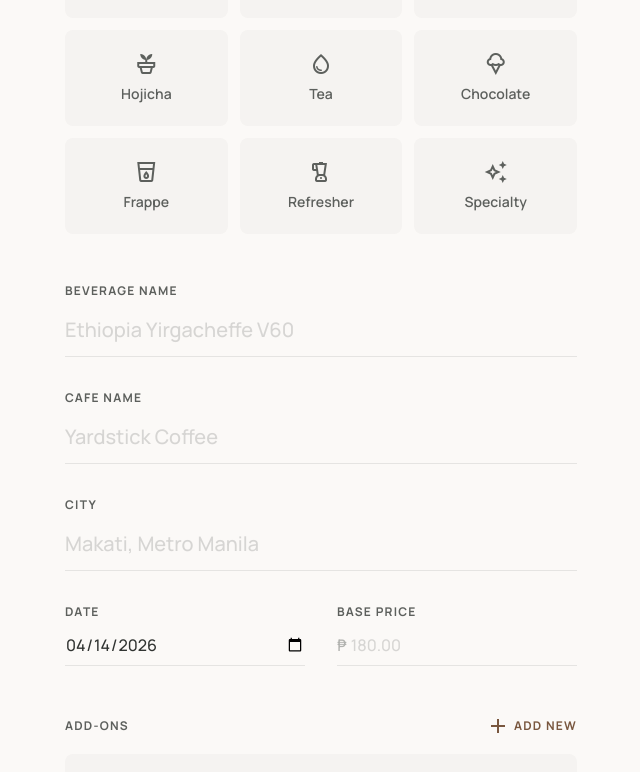
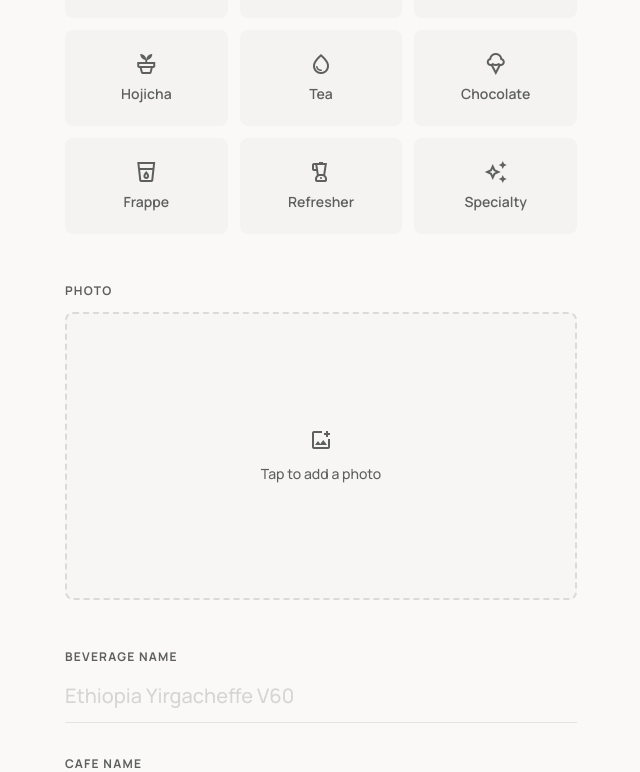
Before and after one commit to airemcs/brew-memoir, a Next.js app: page /entry/new in a window 1280 px wide. Shown: the part 414-1186 px from the top of the page, without its empty margins (319-959 px from the left). Built offline with nearby package versions, Linux system fonts and the light colour scheme.

Commit message:
Add Photo for Records

```diff
--- a/src/app/entry/new/page.tsx
+++ b/src/app/entry/new/page.tsx
@@ -208,7 +208,16 @@ export default function NewEntryPage() {
   const [cafeCity, setCafeCity] = useState("");
   const [basePrice, setBasePrice] = useState("");
   const [personalNotes, setPersonalNotes] = useState("");
+  const [photoPreview, setPhotoPreview] = useState<string | null>(null);
   const [submitted, setSubmitted] = useState(false);
+  const photoInputRef = useRef<HTMLInputElement>(null);
+
+  function handlePhotoChange(e: React.ChangeEvent<HTMLInputElement>) {
+    const file = e.target.files?.[0];
+    if (!file) return;
+    const url = URL.createObjectURL(file);
+    setPhotoPreview(url);
+  }
 
   useEffect(() => {
     document.body.style.overflow = showSheet ? "hidden" : "";
@@ -261,8 +270,8 @@ export default function NewEntryPage() {
         </div>
 
         {/* Summary card */}
-        <section className="w-full bg-surface-container-low p-8 rounded-xl mb-12 text-left">
-          <div className="flex flex-col gap-6">
+        <section className="w-full bg-surface-container-low rounded-xl mb-12 text-left overflow-hidden">
+          <div className="flex flex-col gap-6 p-8">
             <div className="flex justify-between items-start">
               <div className="space-y-1">
                 <span className="text-[10px] uppercase tracking-[0.2em] font-bold text-on-surface-variant">Beverage</span>
@@ -281,11 +290,18 @@ export default function NewEntryPage() {
                 <p className="text-xs text-on-surface-variant mt-0.5">{cafeCity}</p>
               )}
             </div>
-            {personalNotes.trim() && (
-              <div className="pt-4 border-t border-outline-variant/10 space-y-1">
-                <p className="text-sm font-medium text-on-surface-variant italic leading-relaxed">
-                  &ldquo;{personalNotes.trim()}&rdquo;
-                </p>
+            {(photoPreview || personalNotes.trim()) && (
+              <div className="pt-4 border-t border-outline-variant/10 flex items-center gap-3">
+                {photoPreview && (
+                  <div className="shrink-0 w-8 h-8 rounded-full overflow-hidden bg-surface-variant">
+                    <img src={photoPreview} alt={beverageName} className="w-full h-full object-cover" />
+                  </div>
+                )}
+                {personalNotes.trim() && (
+                  <p className="text-xs font-medium text-on-surface-variant italic leading-relaxed">
+                    &ldquo;{personalNotes.trim()}&rdquo;
+                  </p>
+                )}
               </div>
             )}
           </div>
@@ -419,6 +435,41 @@ export default function NewEntryPage() {
                 );
               })}
             </div>
+          </section>
+
+          {/* Photo Upload */}
+          <section>
+            <label className="text-[0.75rem] uppercase tracking-widest font-bold text-on-surface-variant block mb-3">
+              Photo
+            </label>
+            <input
+              ref={photoInputRef}
+              type="file"
+              accept="image/*"
+              className="hidden"
+              onChange={handlePhotoChange}
+            />
+            {photoPreview ? (
+              <div className="relative w-full aspect-square rounded-xl overflow-hidden bg-surface-container-low">
+                <img src={photoPreview} alt="Preview" className="w-full h-full object-cover" />
+                <button
+                  type="button"
+                  onClick={() => { setPhotoPreview(null); if (photoInputRef.current) photoInputRef.current.value = ""; }}
+                  className="absolute top-3 right-3 w-8 h-8 rounded-full bg-inverse-surface/60 backdrop-blur-sm flex items-center justify-center text-inverse-on-surface hover:bg-inverse-surface/80 transition-colors"
+                >
+                  <span className="material-symbols-outlined text-base">close</span>
+                </button>
+              </div>
+            ) : (
+              <button
+                type="button"
+                onClick={() => photoInputRef.current?.click()}
+                className="w-full aspect-video rounded-xl border-2 border-dashed border-outline-variant/40 bg-surface-container-low/50 hover:bg-surface-container-low hover:border-primary/30 transition-all flex flex-col items-center justify-center gap-3 text-on-surface-variant"
+              >
+                <span className="material-symbols-outlined text-3xl">add_photo_alternate</span>
+                <span className="text-sm font-medium">Tap to add a photo</span>
+              </button>
+            )}
           </section>
 
           {/* Basic Info */}
```
